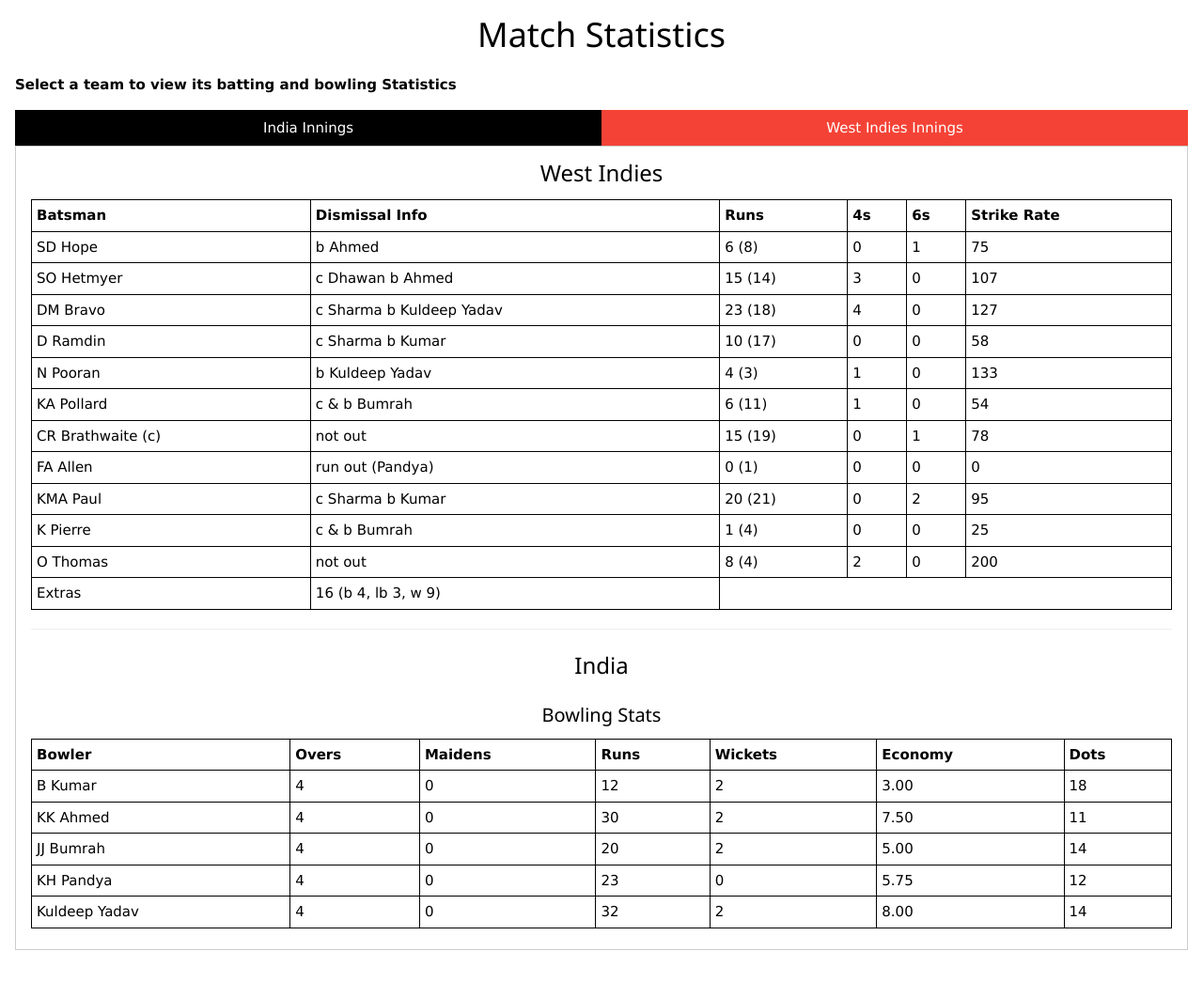
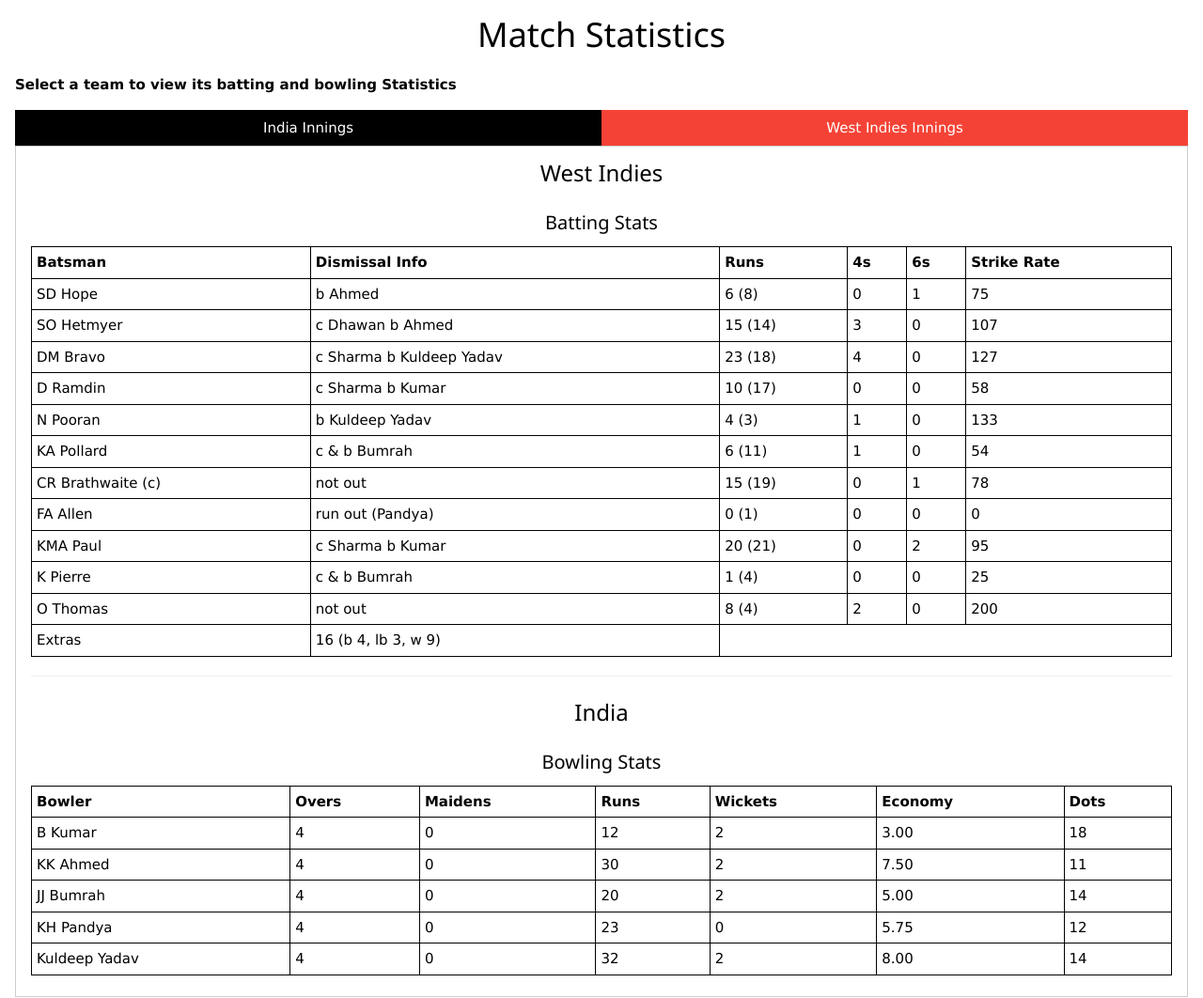
Before and after one commit to shyam2520/CricStat, a Flask app: page /main/score/1/scorecard in a window 1280 px wide, after a click on "West Indies Innings". Shown: the whole page at 94% size. Before the commit the page ends 1011 px from the top, so only its background shows below. Run offline with Flask 2, Linux system fonts and the light colour scheme.

Commit message:
Small change

```diff
--- a/templates/scorecard.html
+++ b/templates/scorecard.html
@@ -82,6 +82,7 @@
   <div id="Bat2" class="w3-container w3-border team" style="display:none">
     <table style="width:100%;">
             <center><h3>{{title[1].replace("Innings", "")}}</h3></center>
+            <caption><h4>Batting Stats</h4></caption>
             <tr>
                 <th>Batsman</th>
                 <th>Dismissal Info</th>
```
